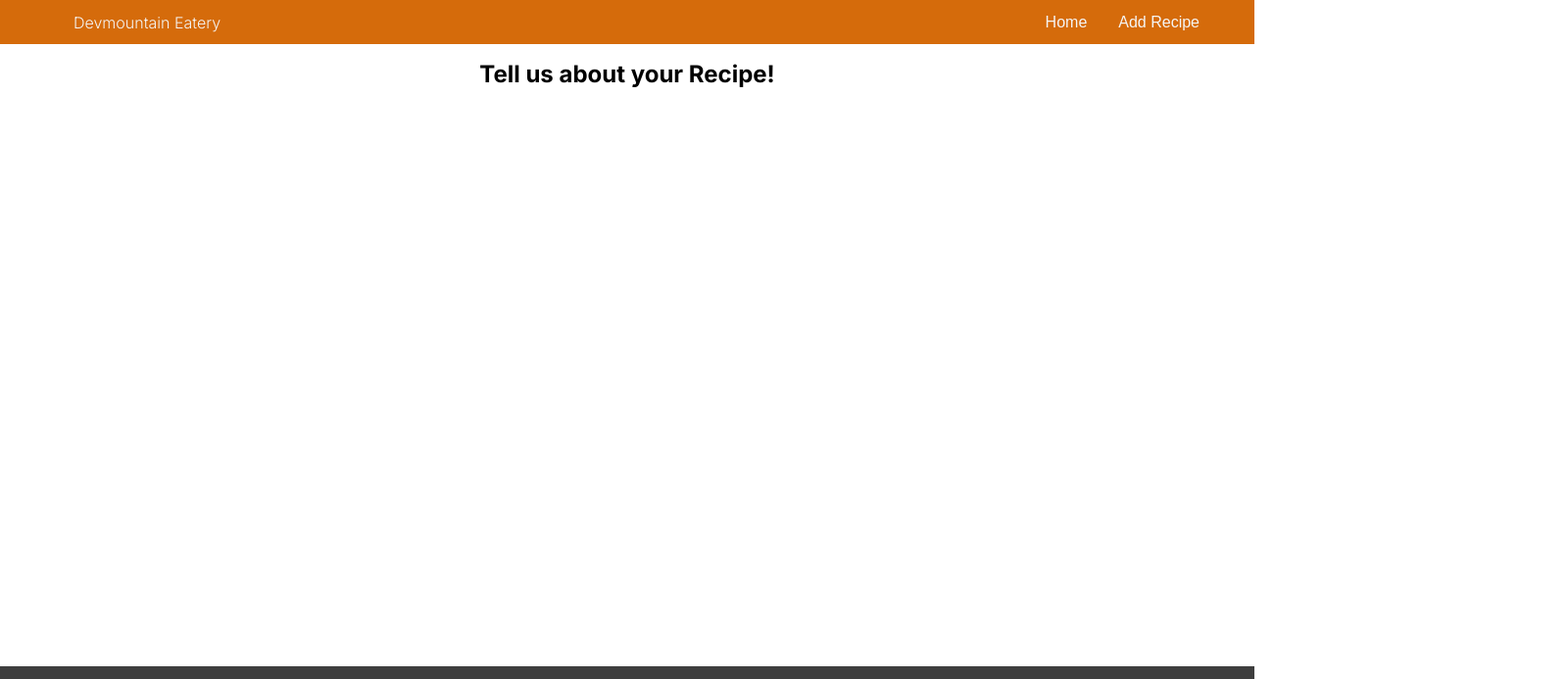
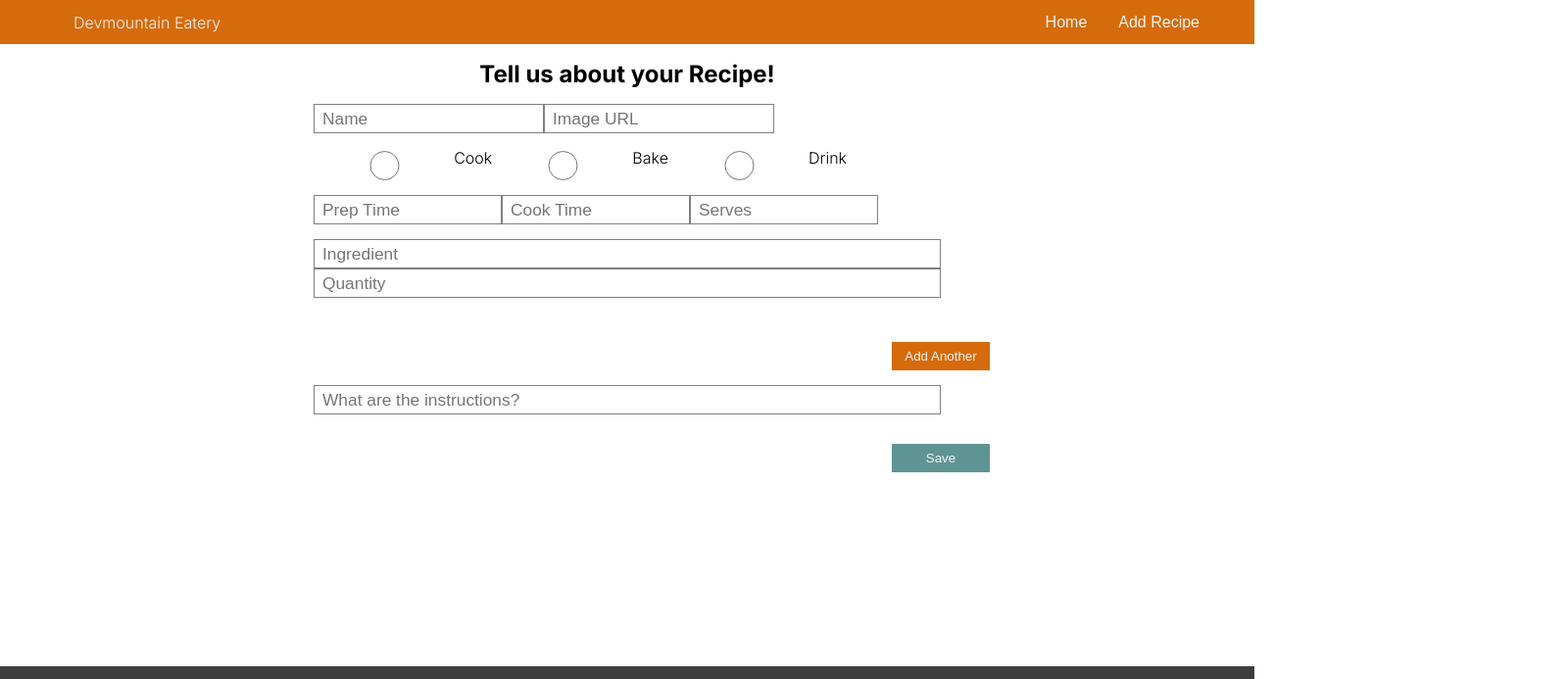
Before and after one commit to johnbrooksby/specsWeek3Project, a React (Create React App) app: page /newRecipe in a window 1280 px wide. Shown: the top 693 px of the page at 98% size, 1600 px wide, since content can reach past the window. Built offline with nearby package versions, Linux system fonts and the light colour scheme.

Commit message:
form in progress

```diff
--- a/src/App.css
+++ b/src/App.css
@@ -86,7 +86,7 @@ h3 {
 	flex-direction: column;
 }
 
-.blue-btn {
+.blue-btn, .addBtn {
 	background-color: rgb(94, 148, 147);
 	border: none;
 	height: 29px;
@@ -95,9 +95,20 @@ h3 {
 	margin-top: 15px;
 }
 
+.addBtn {
+	background-color: rgb(213,107,11);
+
+}
+
 .adBtn {
 	width: 100vw;
 	text-align: center;
+}
+
+.specInputs {
+	display: flex;
+	width: 100%;
+	/* flex-direction: row; */
 }
 
 input {
@@ -192,7 +203,6 @@ body {
 	height: fit-content;
 	display: flex;
 	box-shadow: 0px 3px 3px grey;
-	width:
 }
 
 .detailMain {
@@ -216,6 +226,40 @@ body {
 	color: black;
 	font-size: 18pt;
 	font-weight: light;
+}
+
+.formHolder {
+	width: 100vw;
+	display: flex;
+	justify-content: center;
+}
+
+.ingDiv {
+	display: flex;
+	flex-direction: column;
+}
+
+.radioDiv {
+	display: flex;
+	width: 85%;
+}
+
+form {
+	display: flex;
+	flex-direction: column;
+	width: 50%;
+	justify-content: center;
+	gap: 15px;
+}
+
+.addInput {
+	border: 1px solid grey;
+	height: 30px;
+	width: auto;
+}
+.timeInput {
+	width: 30%;
+	gap: 15px;
 }
 
 footer {
--- a/src/components/homeComponents/AdBanner.jsx
+++ b/src/components/homeComponents/AdBanner.jsx
@@ -22,15 +22,13 @@ const AdBanner = () => {
       <div className="ad_Text">
         <h3>New Recipe</h3>
         <h1>Pineapple Salmon</h1>
-        {/* <div className="adText"> */}
           <h3>
             This recipe consists of fresh wild Alaskan salmon, rubbed in a bbq
             brown sugar rub, baked for 25 minutes on a bed of pineapple, and
             garnished in butter, garlic, and chives. You won’t want to miss it!
           </h3>
-        {/* </div> */}
         <div className="adBtn">
-          <Link to="/recipe/3">
+          <Link to="/recipes/3">
             <button className="blue-btn">Check it out</button>
           </Link>
         </div>
--- a/src/components/newRecipeComponents/NewRecipeScreen.jsx
+++ b/src/components/newRecipeComponents/NewRecipeScreen.jsx
@@ -1,10 +1,74 @@
-import React from "react";
+import React, { useState } from "react";
 
 const NewRecipeScreen = () => {
+  // const [name, setName] = useState("");
+  // const [url, setUrl] = useState("");
+  // const [type, setType] = useState("")
+  // const [prepTime, setPrepTime] = useState("");
+  // const [cookTime, setCookTime] = useState("");
+  // const [serves, setServes] = useState("");
+  // const [ingredient, setIngredient] = useState([]);
+  // const [quantity, setQuantity] = useState("");
+  // const [instruction, setInstructions] = useState("");
+
+  const initialValues = {
+    type: "",
+    recipeName: "",
+    imageURL: "",
+    prepTime: "",
+    cookTime: "",
+    serves: "",
+    ingredients: [],
+    instructions: "",
+};
+
+const onSubmit = (values) => {
+    console.log(values)
+}
+
   return (
     <section>
       <h1 className="detailTitle">Tell us about your Recipe!</h1>
       {/* Here you will have a large form. Be prepared, part 4 will have you build this form in detail, and part 5 will have you style it. Do your best! */}
+      <div className="formHolder">
+        <form>
+          <div>
+            <input className="addInput" placeholder="Name"></input>
+            <input
+              className="addInput"
+              placeholder="Image URL"
+              type="url"
+            ></input>
+          </div>
+          <div className="radioDiv">
+            <input type="radio" id="cook" name="type" value="cook"></input>
+            <label for="cook">Cook</label>
+            <input type="radio" id="bake" name="type" value="bake"></input>
+            <label for="bake">Bake</label>
+            <input type="radio" id="drink" name="type" value="drink"></input>
+            <label for="drink">Drink</label>
+          </div>
+          <div className="specInputs">
+            <input className="addInput timeInput" placeholder="Prep Time"></input>
+            <input className="addInput timeInput" placeholder="Cook Time"></input>
+            <input className="addInput timeInput" placeholder="Serves"></input>
+          </div>
+          <div className="ingDiv">
+            <input className="addInput" placeholder="Ingredient"></input>
+            <input className="addInput" placeholder="Quantity"></input>
+          </div>
+          <div>
+            <ul></ul>
+          </div>
+          <div className="adBtn">
+            <button className="addBtn">Add Another</button>
+          </div>
+          <input className="addInput" type="" placeholder="What are the instructions?"></input>
+          <div className="adBtn">
+            <button className="blue-btn">Save</button>
+          </div>
+        </form>
+      </div>
     </section>
   );
 };
```
